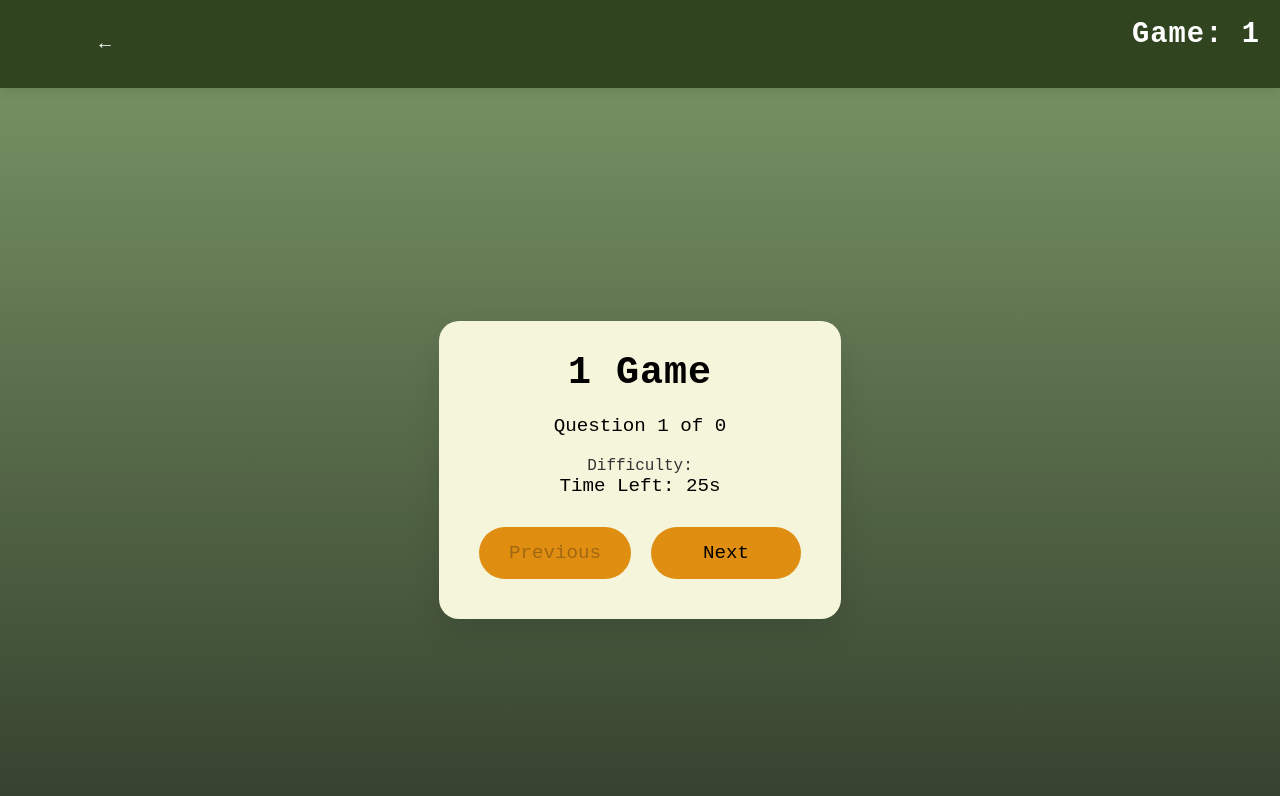
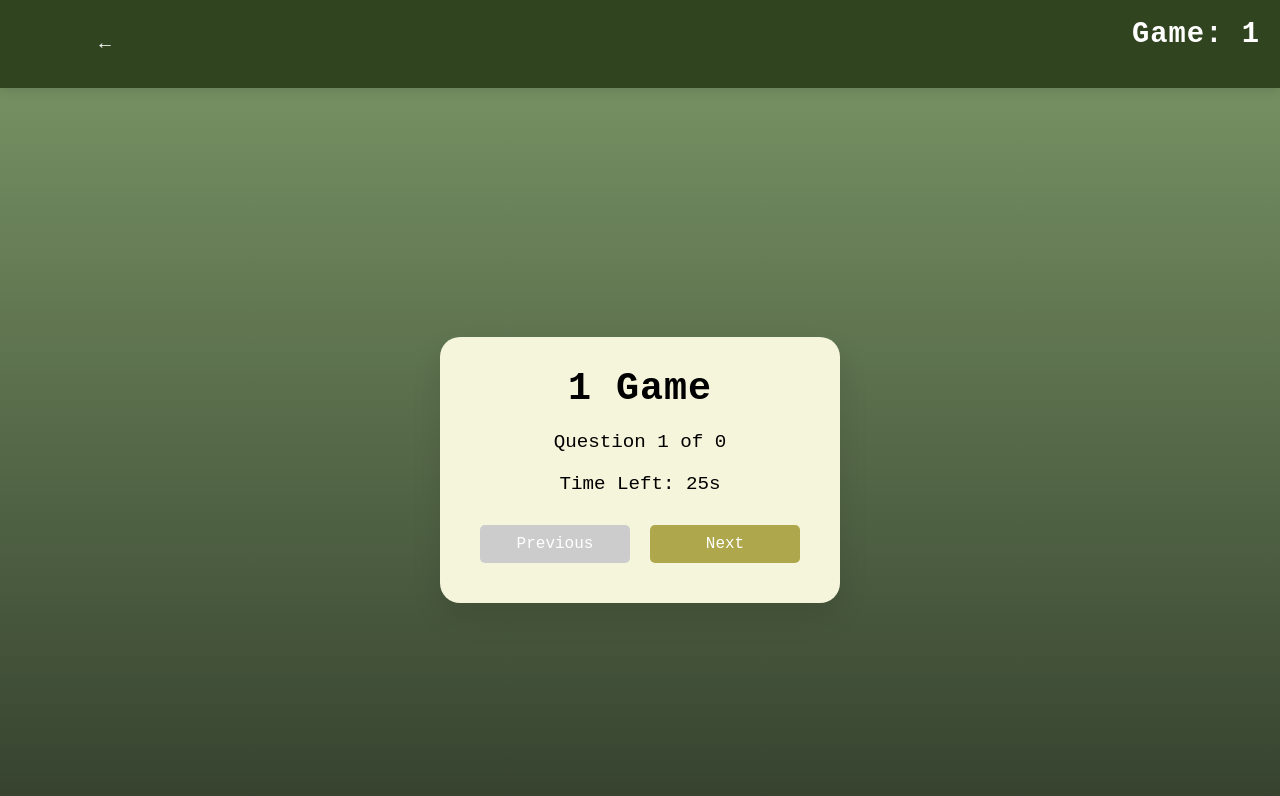
Before and after one commit to AKartik1/SDLAB, a React (Create React App) app: page /game/1 in a window 1280 px wide. Shown: the top 796 px of the page. Built offline with nearby package versions, Linux system fonts and the light colour scheme.

Commit message:
Update App.css

```diff
--- a/src/App.css
+++ b/src/App.css
@@ -151,6 +151,33 @@ input[type="text"] {
   border-radius: 50%;
   background-color: #c97532; /* Orange bullets */
 }
+.difficulty-level {
+  position: absolute;
+  top: 20px;
+  right: 10px;
+  background-color: #f5f5db;
+  padding: 5px 10px;
+  border-radius: 5px;
+  font-size: 14px;
+  font-weight: bold;
+  color: #0c0c0c;
+}
+
+
+.navigation-buttons button {
+  padding: 10px;
+  font-size: 16px;
+  cursor: pointer;
+  background-color: #afa74c;
+  color: white;
+  border: none;
+  border-radius: 5px;
+}
+
+.navigation-buttons button:disabled {
+  background-color: #ccc;
+  cursor: not-allowed;
+}
 
 
 /* Styling for smaller screens */
```
